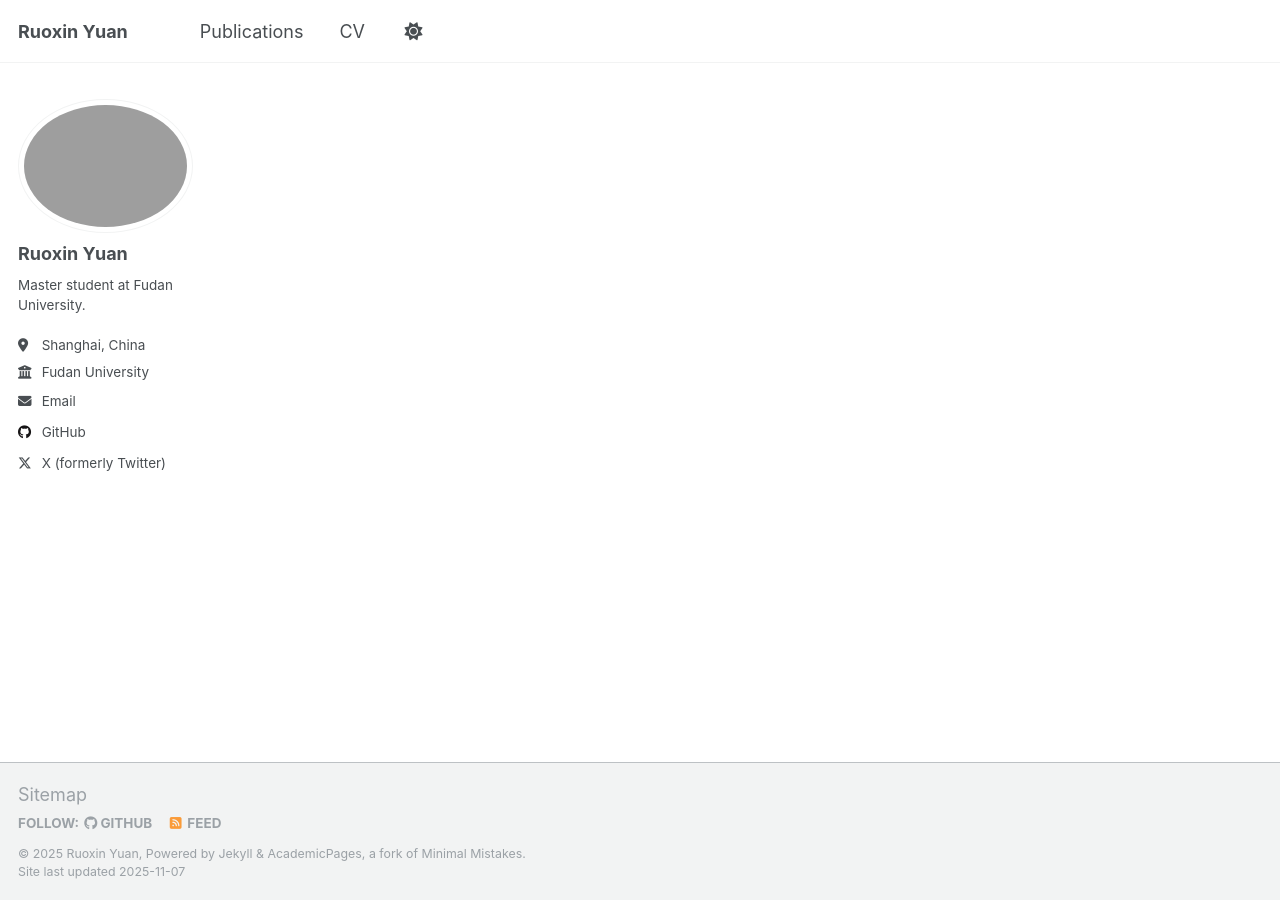
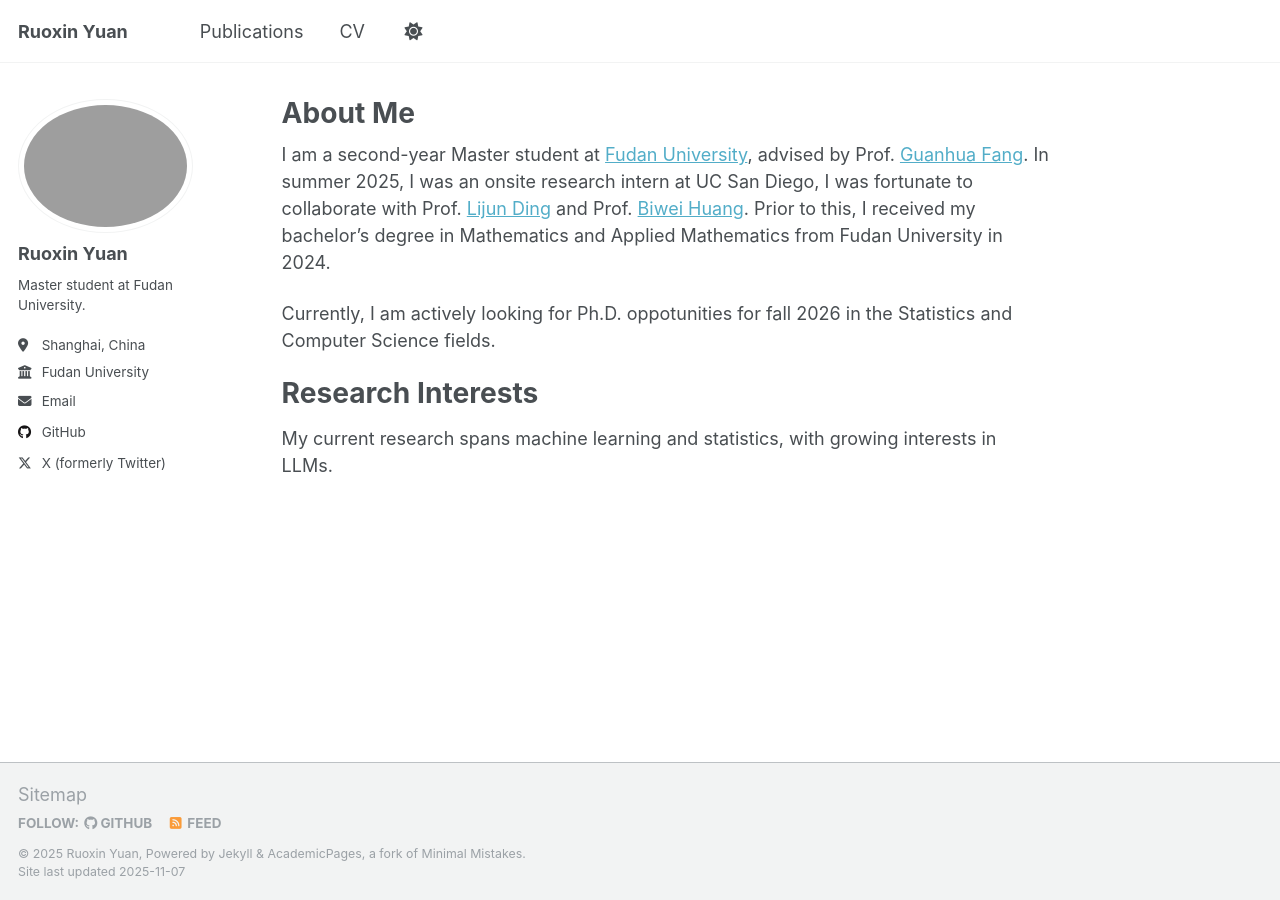
Before and after one commit to ruoxinyuan/ruoxinyuan.github.io, a Jekyll site: the page built from _pages/about.md, in a window 1280 px wide. Built offline with Jekyll 4.4.1, drawn with Linux system fonts in a browser that asks for light colours; a script that is not in the unit is left out; part of the change alters nothing that is shown.

```diff
--- a/_pages/about.md
+++ b/_pages/about.md
@@ -1,28 +1,27 @@
 ---
 permalink: /
-# title: "Academic Pages is a ready-to-fork GitHub Pages template for academic personal websites"
+title: "About Me"
 author_profile: true
 redirect_from:
   - /about/
   - /about.html
 ---
 
-<!-- This is the front page of a website that is powered by the [Academic Pages template](https://github.com/academicpages/academicpages.github.io) and hosted on GitHub pages. [GitHub pages](https://pages.github.com) is a free service in which websites are built and hosted from code and data stored in a GitHub repository, automatically updating when a new commit is made to the repository. This template was forked from the [Minimal Mistakes Jekyll Theme](https://mmistakes.github.io/minimal-mistakes/) created by Michael Rose, and then extended to support the kinds of content that academics have: publications, talks, teaching, a portfolio, blog posts, and a dynamically-generated CV. Incidentally, these same features make it a great template for anyone that needs to show off a professional template!
+I am a second-year Master student at [Fudan University](https://www.fudan.edu.cn/en/), advised by Prof. [Guanhua Fang](https://sites.google.com/view/hyperfang2020). In summer 2025, I was an onsite research intern at UC San Diego, I was fortunate to collaborate with Prof. [Lijun Ding](https://www.lijunding.net/) and Prof. [Biwei Huang](https://biweihuang.com/). Prior to this, I received my bachelor's degree in Mathematics and Applied Mathematics from Fudan University in 2024.
 
- You can fork [this template](https://github.com/academicpages/academicpages.github.io) right now, modify the configuration and Markdown files, add your own PDFs and other content, and have your own site for free, with no ads!
+Currently, I am actively looking for Ph.D. oppotunities for fall 2026 in the Statistics and Computer Science fields.
 
-A data-driven personal website
+Research Interests
 ======
-Like many other Jekyll-based GitHub Pages templates, Academic Pages makes you separate the website's content from its form. The content & metadata of your website are in structured Markdown files, while various other files constitute the theme, specifying how to transform that content & metadata into HTML pages. You keep these various Markdown (.md), YAML (.yml), HTML, and CSS files in a public GitHub repository. Each time you commit and push an update to the repository, the [GitHub pages](https://pages.github.com/) service creates static HTML pages based on these files, which are hosted on GitHub's servers free of charge.
+My current research spans machine learning and statistics, with growing interests in LLMs.
 
-Many of the features of dynamic content management systems (like Wordpress) can be achieved in this fashion, using a fraction of the computational resources and with far less vulnerability to hacking and DDoSing. You can also modify the theme to your heart's content without touching the content of your site. If you get to a point where you've broken something in Jekyll/HTML/CSS beyond repair, your Markdown files describing your talks, publications, etc. are safe. You can rollback the changes or even delete the repository and start over - just be sure to save the Markdown files! You can also write scripts that process the structured data on the site, such as [this one](https://github.com/academicpages/academicpages.github.io/blob/master/talkmap.ipynb) that analyzes metadata in pages about talks to display [a map of every location you've given a talk](https://academicpages.github.io/talkmap.html).
 
-For those users that need more advanced functionality, the template also supports the following popular tools:
+<!-- For those users that need more advanced functionality, the template also supports the following popular tools:
 - [MathJax](https://www.mathjax.org/) for mathematical equations
 - [Mermaid](https://mermaid.js.org/) for diagraming
-- [Plotly](https://plotly.com/javascript/) for plotting
+- [Plotly](https://plotly.com/javascript/) for plotting -->
 
-Getting started
+<!-- Getting started
 ======
 1. Register a GitHub account if you don't have one and confirm your e-mail (required!)
 1. Fork [this template](https://github.com/academicpages/academicpages.github.io) by clicking the "Use this template" button in the top right.
```
Also changed, not shown: 2 other files.
